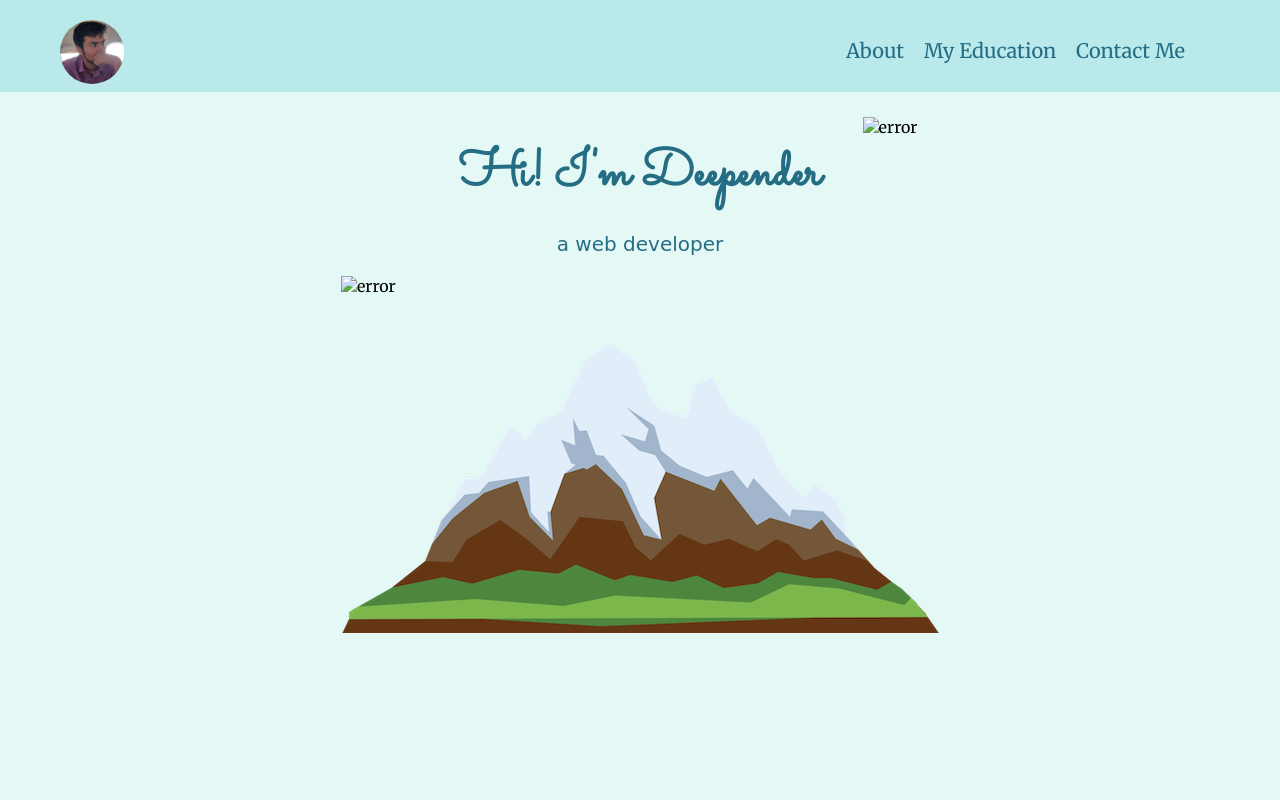
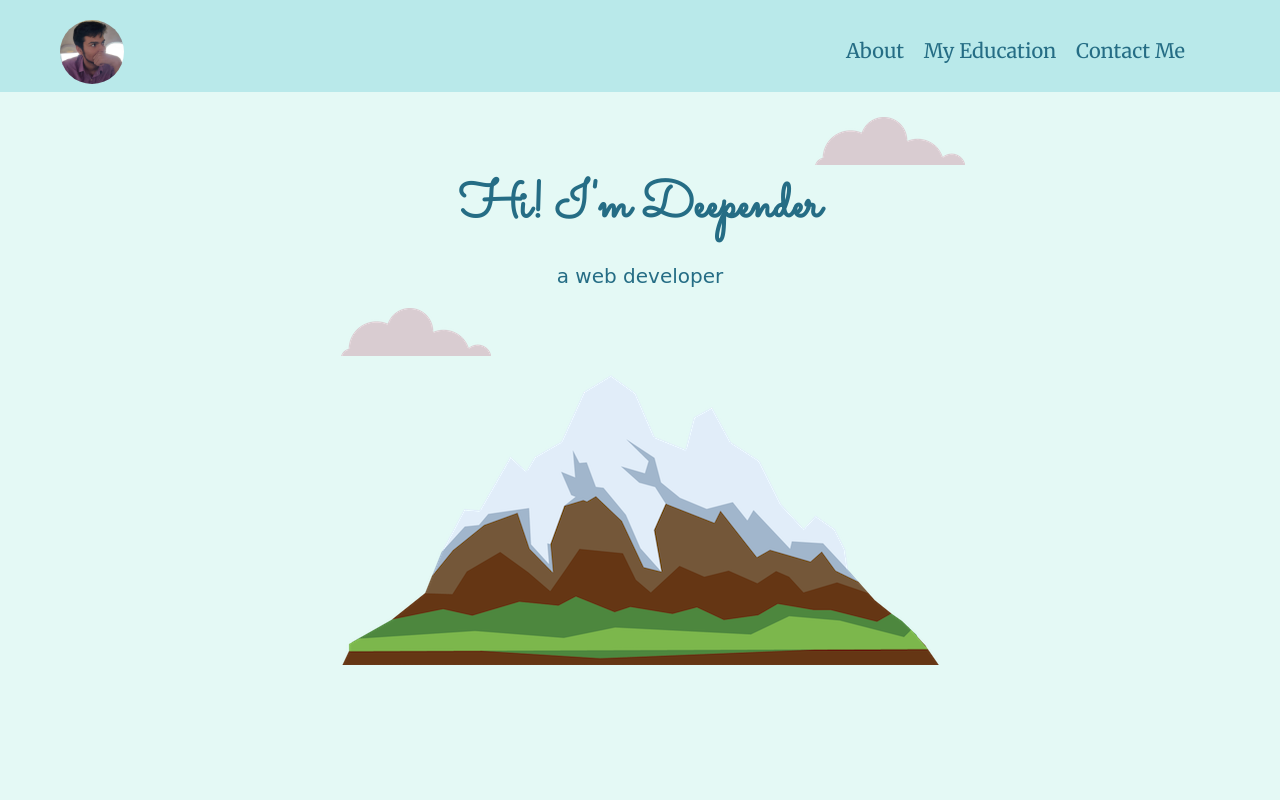
Before and after one commit to Deepz401/CV, a plain HTML site: page index.html in a window 1280 px wide. Shown: the top 800 px of the page. Drawn offline with Linux system fonts and the light colour scheme; files whose address does not match are found by name.

Commit message:
Update index.html

```diff
--- a/index.html
+++ b/index.html
@@ -23,10 +23,10 @@
 				<li><a href="mailto:deependeryadav432@gmail.com">Contact Me</a></li>
 			</ul>
 		</nav>
-		<img class="top-cloud" src="images/cloud.png" alt="error">
+		<img class="top-cloud" src="https://raw.githubusercontent.com/Deepz401/CV/main/cloud.png" alt="error">
 		<h1>Hi! I'm Deepender</h1>
 		<p id = "bio">a web developer</p>
-		<img class = "bottom-cloud" src="images/cloud.png" alt="error">
+		<img class = "bottom-cloud" src="https://raw.githubusercontent.com/Deepz401/CV/main/cloud.png" alt="error">
 		<img src="images/mountain.png">
 	</div>
 	<div class="middle">
```
